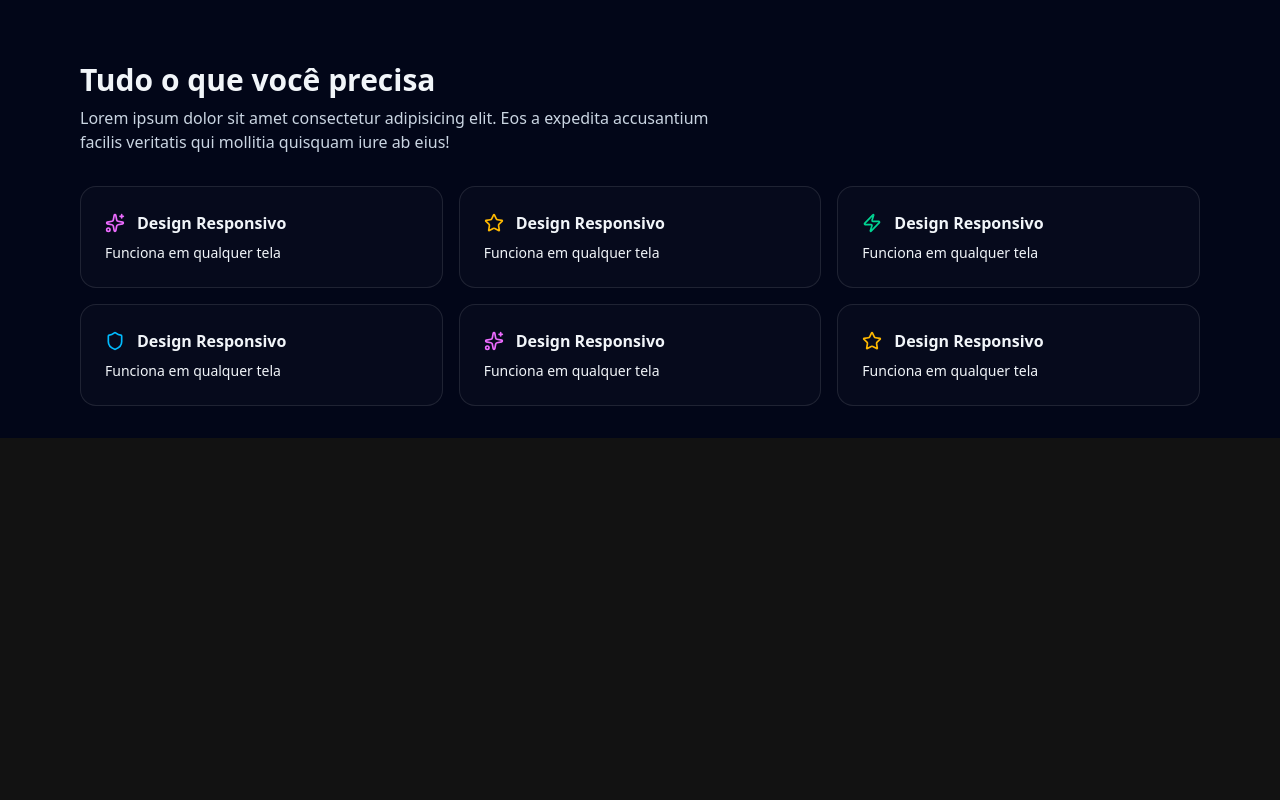
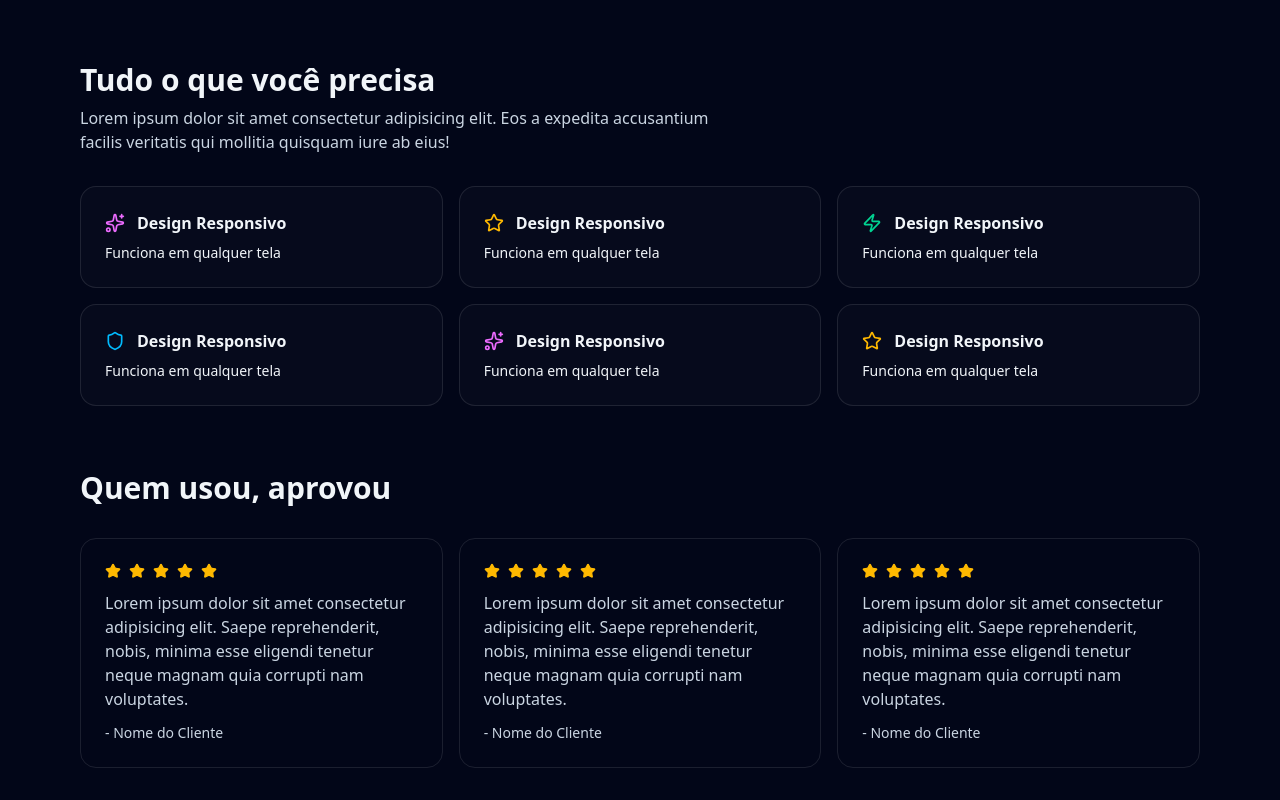
Before and after one commit to tenmenezes/Brandify, a React (Vite) app: page / in a window 1280 px wide. Shown: the part 631-1431 px from the top of the page. Before the commit the page ends 1069 px from the top, so only its background shows below. Built offline with nearby package versions, Linux system fonts and the light colour scheme.

Commit message:
finalizando seção de depoimentos

```diff
--- a/src/App.jsx
+++ b/src/App.jsx
@@ -224,7 +224,31 @@
       </section>
 
       {/* Depoimentos */}
-
+      <section id="testmonials" className="mx-auto max-w-6xl px-4 py-8">
+        <h2 className="text-3xl font-bold">Quem usou, aprovou</h2>
+        <div className="mt-8 grid grid-cols-1 md:grid-cols-3 gap-4">
+          {[1, 2, 3].map((i) => (
+            <blockquote
+              key={i}
+              className="rounded-2xl border border-white/10 p-6"
+            >
+              <div className="flex items-center gap-2 text-amber-400">
+                {Array.from({ length: 5 }).map((_, i) => (
+                  <Star key={i} className="size-4 fill-current" />
+                ))}
+              </div>
+              <p className="mt-3 text-slate-300">
+                Lorem ipsum dolor sit amet consectetur adipisicing elit. Saepe
+                reprehenderit, nobis, minima esse eligendi tenetur neque magnam
+                quia corrupti nam voluptates.
+              </p>
+              <footer className="mt-3 text-sm text-slate-300">
+                - Nome do Cliente
+              </footer>
+            </blockquote>
+          ))}
+        </div>
+      </section>
     </div>
   );
 }
```
